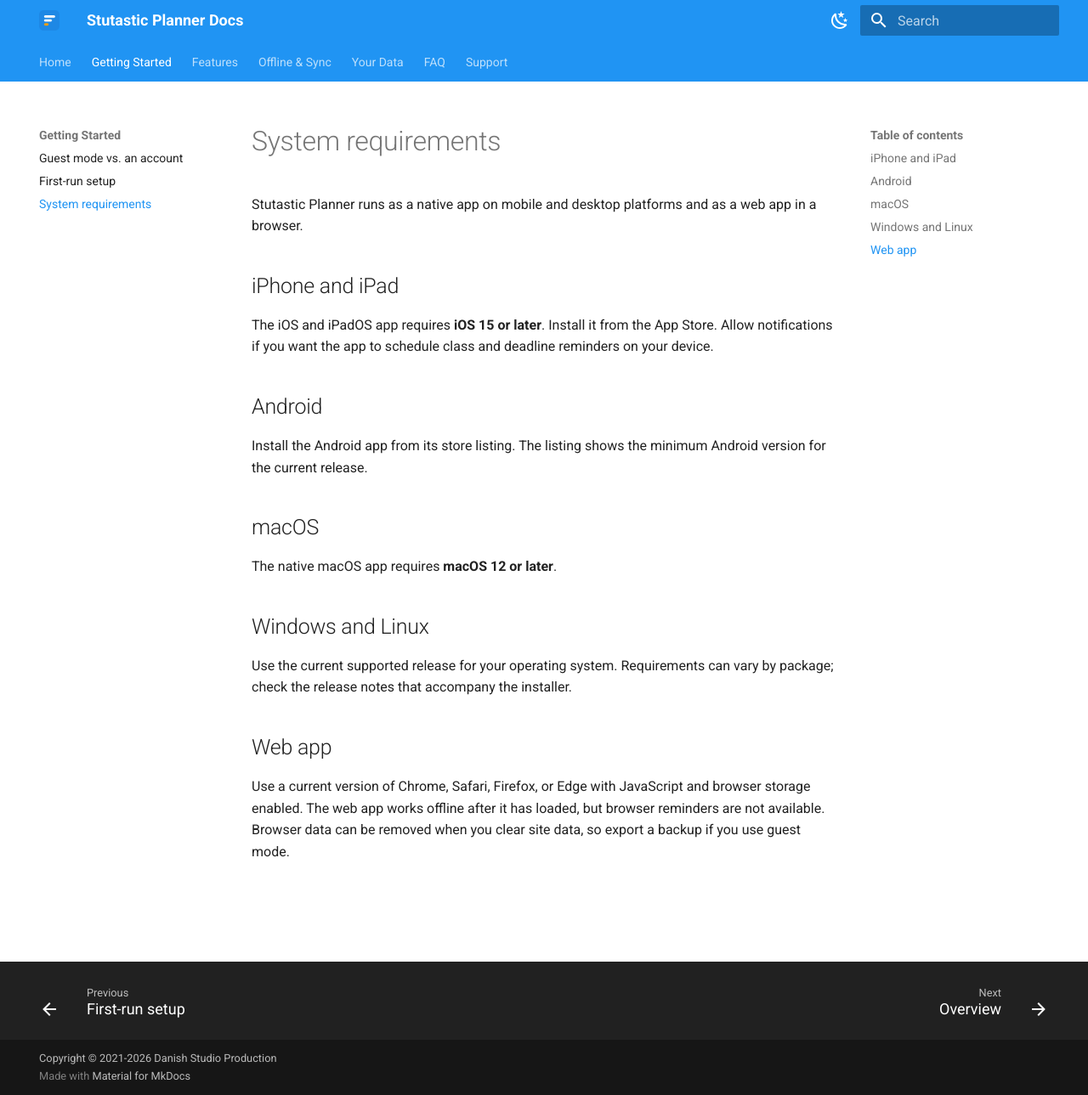
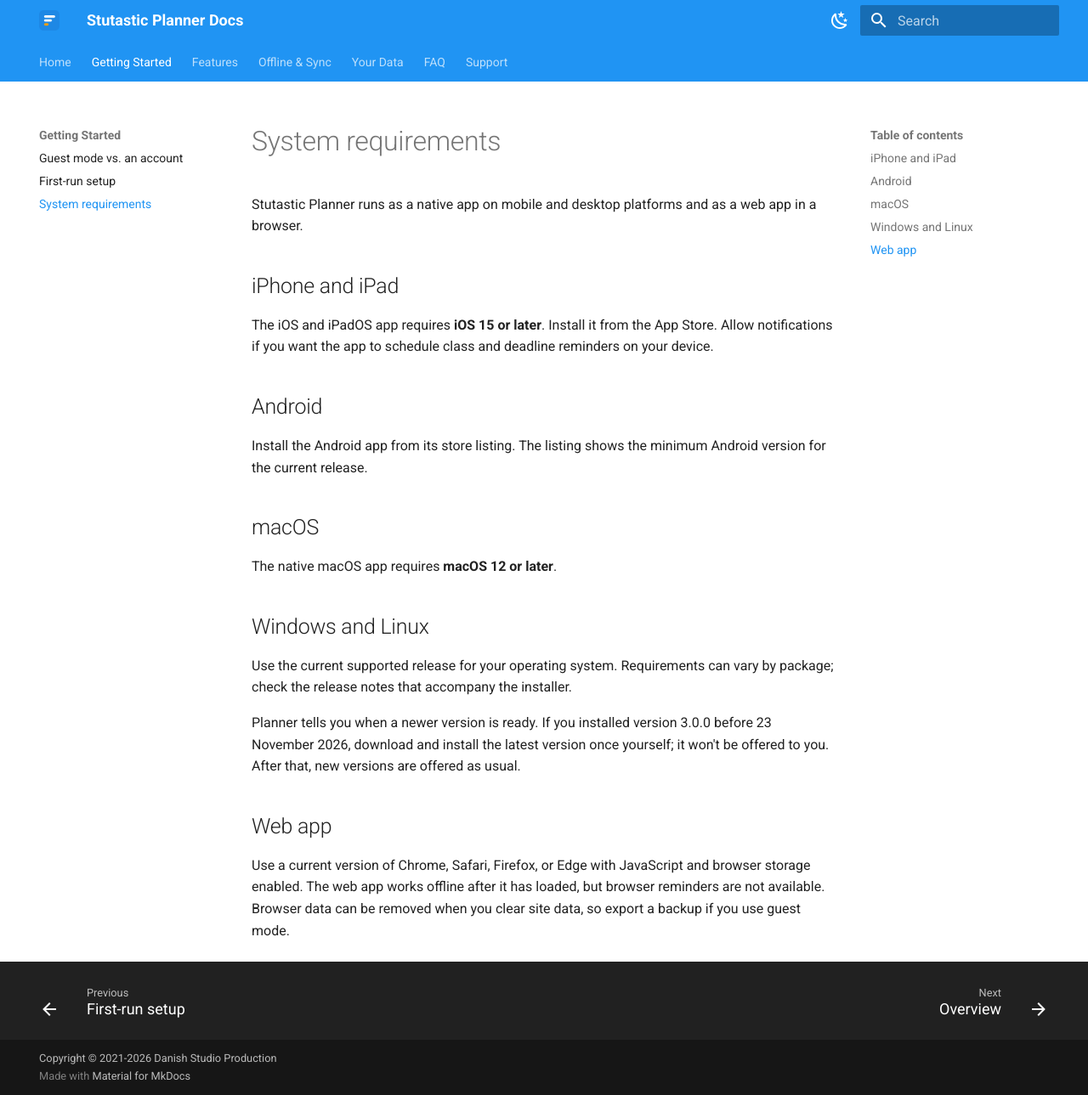
Before and after one commit to Jerit3787/planner-docs, an MkDocs documentation site: the page built from docs/getting-started/system-requirements.md, in a window 1280 px wide and 1289 px high. Shown: the whole window at 85% size. Built offline with MkDocs 1.6.1 and Material for MkDocs 9.7.7, drawn with Linux system fonts in a browser that asks for light colours; the version menu is left out.

Commit message:
docs(desktop): installs of 3.0.0 made before 23 November need one manual update
Co-Authored-By: Claude Opus 5.5 <noreply@anthropic.com>

```diff
--- a/docs/getting-started/system-requirements.md
+++ b/docs/getting-started/system-requirements.md
@@ -21,6 +21,10 @@ The native macOS app requires **macOS 12 or later**.
 Use the current supported release for your operating system. Requirements can vary by package; check
 the release notes that accompany the installer.
 
+Planner tells you when a newer version is ready. If you installed version 3.0.0 before
+23 November 2026, download and install the latest version once yourself; it won't be offered to you.
+After that, new versions are offered as usual.
+
 ## Web app
 
 Use a current version of Chrome, Safari, Firefox, or Edge with JavaScript and browser storage enabled.
```
